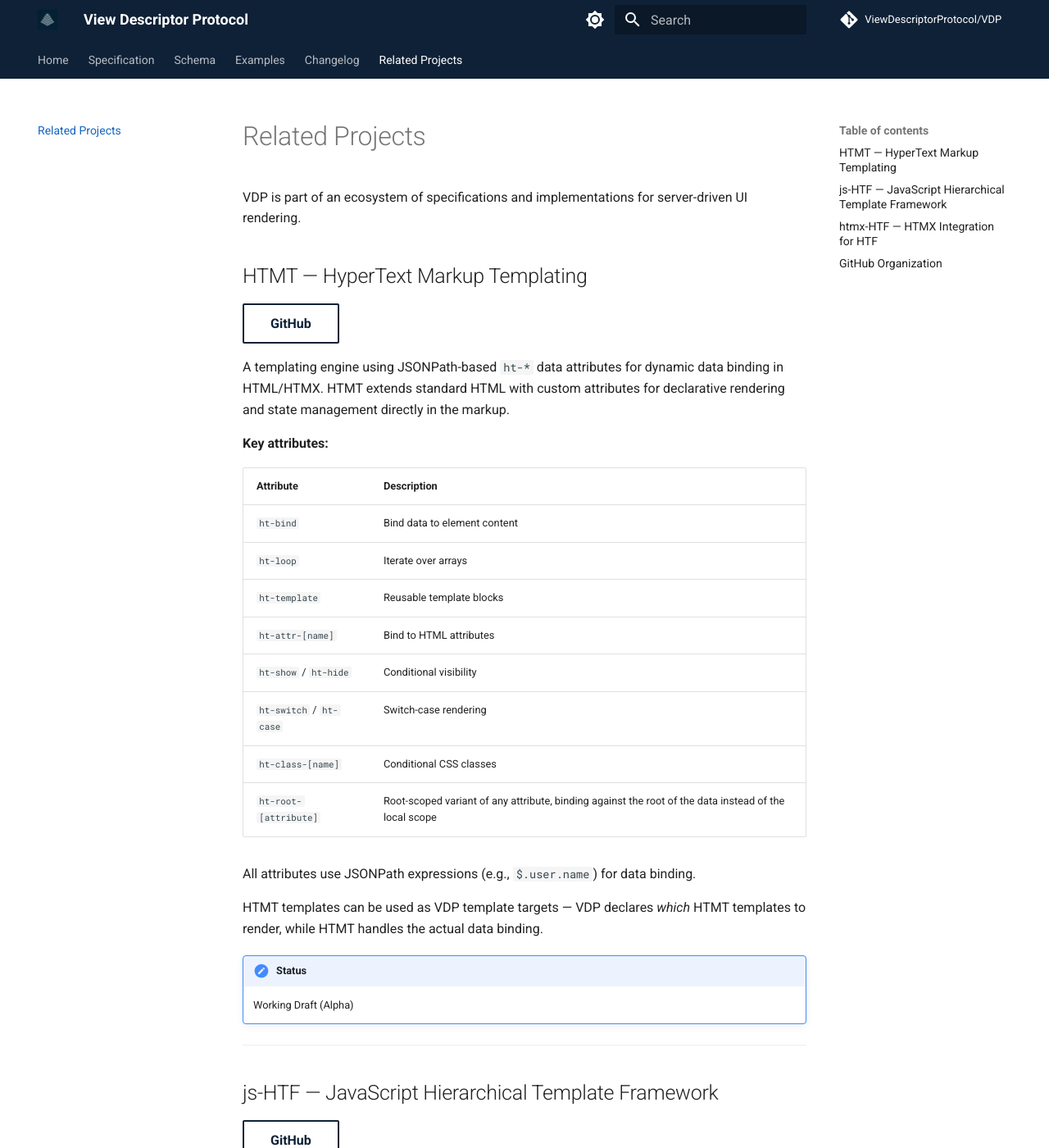
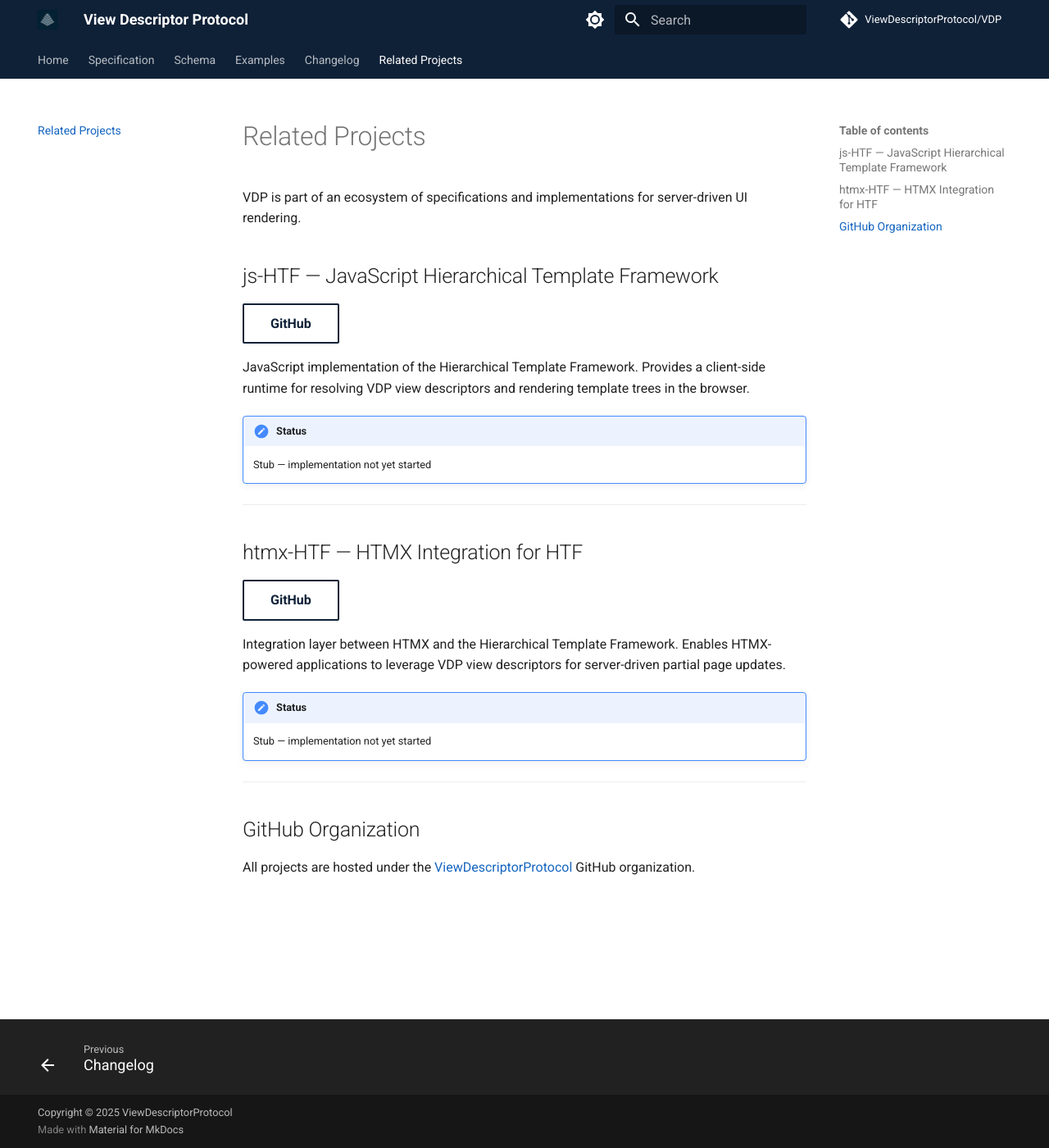
Before and after one commit to ViewDescriptorProtocol/ViewDescriptorProtocol.github.io, an MkDocs documentation site: the page built from docs/related-projects.md, in a window 1280 px wide and 1400 px high. Shown: the whole window at 82% size. Built offline with MkDocs 1.6.1 and Material for MkDocs 9.7.7, drawn with Linux system fonts in a browser that asks for light colours; comment, search, counter and statistics services are not loaded.

Commit message:
Remove HTMT and HTML <slot> references from the docs.
Drop the HTMT section from related-projects and the HTML <template>/<slot>
and HTMT rows from the framework slot mappings, since neither is ready yet.

```diff
--- a/docs/related-projects.md
+++ b/docs/related-projects.md
@@ -1,34 +1,6 @@
 # Related Projects
 
 VDP is part of an ecosystem of specifications and implementations for server-driven UI rendering.
-
-## HTMT — HyperText Markup Templating
-
-[GitHub](https://github.com/ViewDescriptorProtocol/HTMT){ .md-button }
-
-A templating engine using JSONPath-based `ht-*` data attributes for dynamic data binding in HTML/HTMX. HTMT extends standard HTML with custom attributes for declarative rendering and state management directly in the markup.
-
-**Key attributes:**
-
-| Attribute | Description |
-|-----------|-------------|
-| `ht-bind` | Bind data to element content |
-| `ht-loop` | Iterate over arrays |
-| `ht-template` | Reusable template blocks |
-| `ht-attr-[name]` | Bind to HTML attributes |
-| `ht-show` / `ht-hide` | Conditional visibility |
-| `ht-switch` / `ht-case` | Switch-case rendering |
-| `ht-class-[name]` | Conditional CSS classes |
-| `ht-root-[attribute]` | Root-scoped variant of any attribute, binding against the root of the data instead of the local scope |
-
-All attributes use JSONPath expressions (e.g., `$.user.name`) for data binding.
-
-HTMT templates can be used as VDP template targets — VDP declares *which* HTMT templates to render, while HTMT handles the actual data binding.
-
-!!! note "Status"
-    Working Draft (Alpha)
-
----
 
 ## js-HTF — JavaScript Hierarchical Template Framework
 
```
Also changed, not shown: docs/specification.md (+1 -3 lines).
